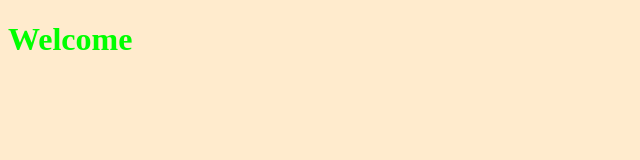
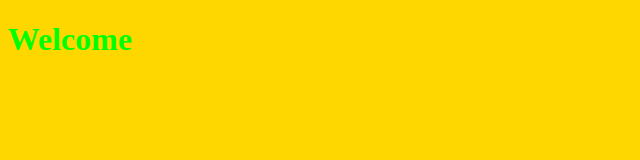
Before and after one commit to derekktor/tuto, a plain HTML site: page index.html in a window 1280 px wide. Shown: the whole page, without its empty margins (0-640 px from the left). Drawn offline with Linux system fonts and the light colour scheme.

Commit message:
changed body bg color

```diff
--- a/style.css
+++ b/style.css
@@ -1,5 +1,5 @@
 body {
-    background-color: blanchedalmond;
+    background-color: gold;
 }
 
 h1 {
```
